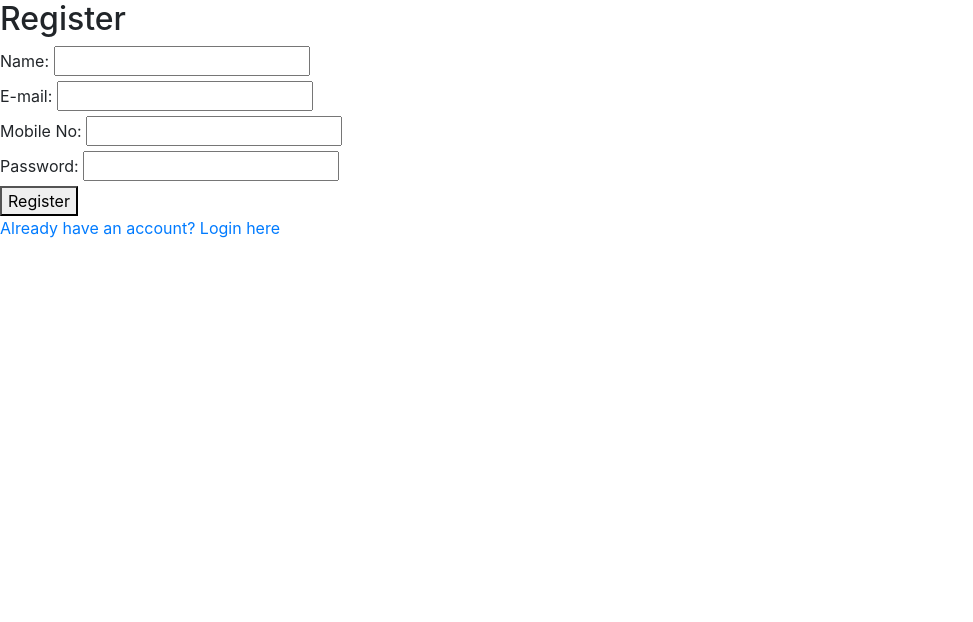
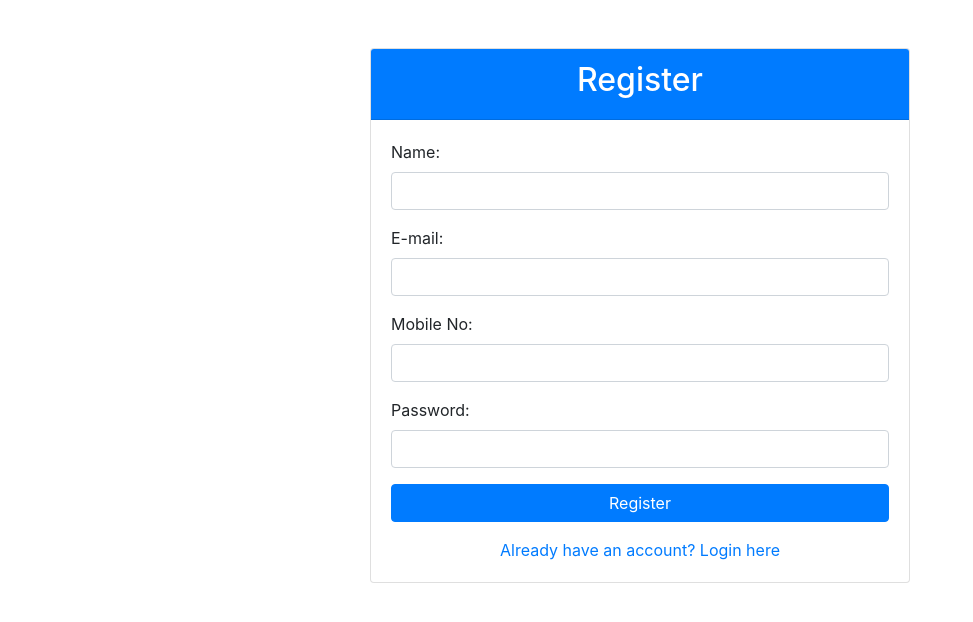
Before and after one commit to allenanto/systems_security_B9IS103, a Flask app: page /register in a window 1280 px wide. Shown: the top 622 px of the page, without its empty margins (0-973 px from the left). Run offline with Flask 3, Linux system fonts and the light colour scheme; some libraries are stand-ins or nearby versions.

Commit message:
registeer template bootstrapp

```diff
--- a/templates/register.html
+++ b/templates/register.html
@@ -9,22 +9,41 @@
     <script src="https://cdnjs.cloudflare.com/ajax/libs/popper.js/1.14.7/umd/popper.min.js"></script>
     <script src="https://maxcdn.bootstrapcdn.com/bootstrap/4.5.2/js/bootstrap.min.js"></script>
 </head>
-
 <body>
-    <div>
-    <div><h2>Register</h2></div>
-    <div><form method="POST" action="/register">
-        <label for="username">Name:</label>
-        <input type="text" id="name" name="name" required><br>
-        <label for="username">E-mail:</label>
-        <input type="text" id="email" name="email" required><br>
-        <label for="username">Mobile No:</label>
-        <input type="text" id="mobno" name="mobno" required><br>
-        <label for="password">Password:</label>
-        <input type="password" id="password" name="password" required><br>
-        <button type="submit">Register</button>
-    </form></div>
-    <div><a href="/login">Already have an account? Login here</a></div>
-</div>
+    <div class="container mt-5">
+        <div class="row justify-content-center">
+            <div class="col-md-6">
+                <div class="card">
+                    <div class="card-header bg-primary text-white text-center">
+                        <h2>Register</h2>
+                    </div>
+                    <div class="card-body">
+                        <form method="POST" action="/register">
+                            <div class="form-group">
+                                <label for="name">Name:</label>
+                                <input type="text" id="name" name="name" class="form-control" required>
+                            </div>
+                            <div class="form-group">
+                                <label for="email">E-mail:</label>
+                                <input type="email" id="email" name="email" class="form-control" required>
+                            </div>
+                            <div class="form-group">
+                                <label for="mobno">Mobile No:</label>
+                                <input type="text" id="mobno" name="mobno" class="form-control" required>
+                            </div>
+                            <div class="form-group">
+                                <label for="password">Password:</label>
+                                <input type="password" id="password" name="password" class="form-control" required>
+                            </div>
+                            <button type="submit" class="btn btn-primary btn-block">Register</button>
+                        </form>
+                        <div class="text-center mt-3">
+                            <a href="/login">Already have an account? Login here</a>
+                        </div>
+                    </div>
+                </div>
+            </div>
+        </div>
+    </div>
 </body>
 </html>
```
